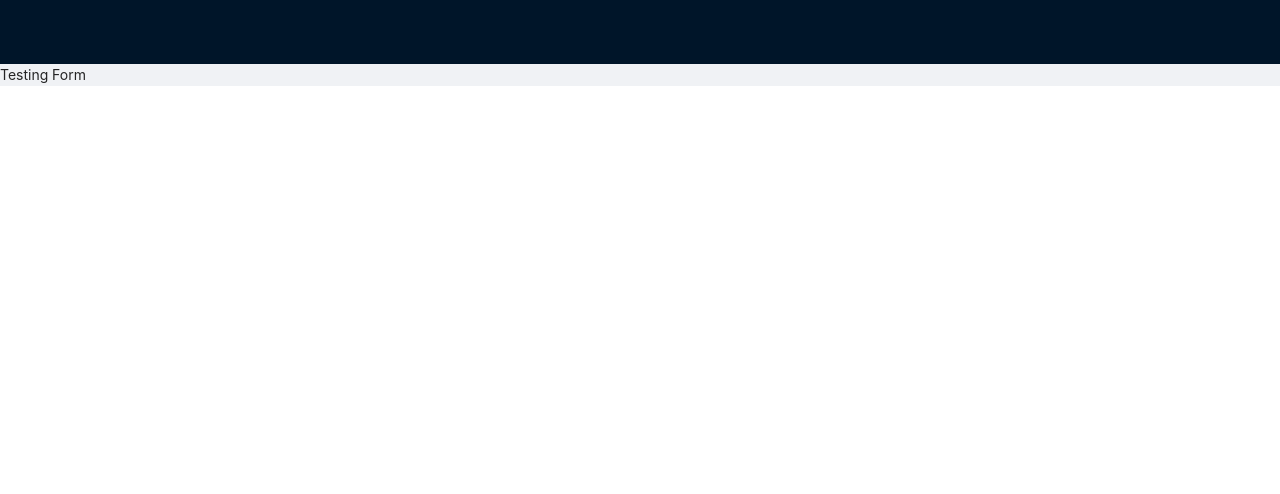
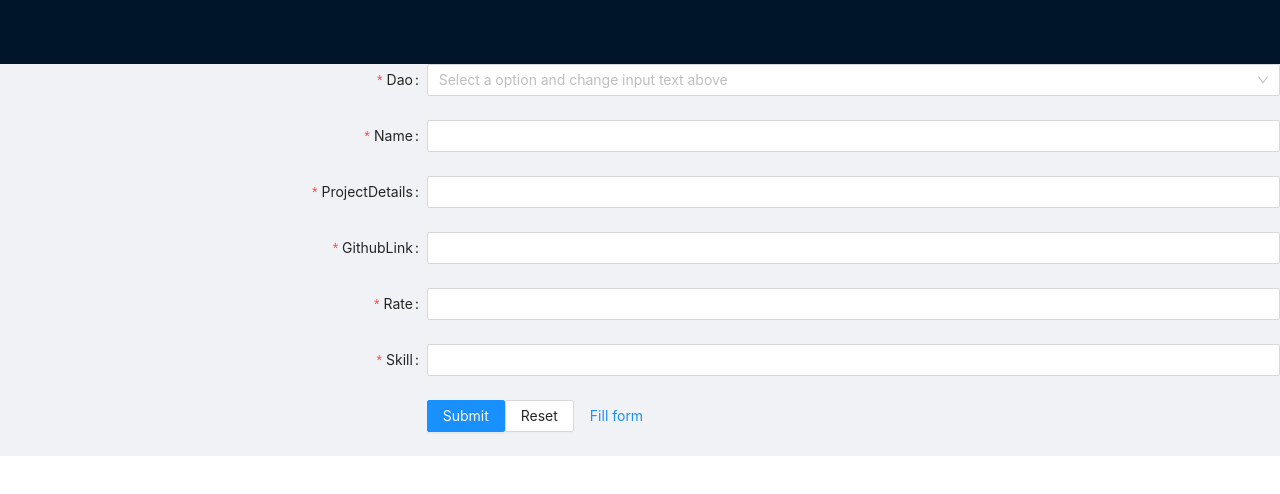
Before and after one commit to Charan-Kumar/TechQuorum, a React (Create React App) app: page /create_profile in a window 1280 px wide. Shown: the top 494 px of the page. Built offline with nearby package versions, Linux system fonts and the light colour scheme.

Commit message:
Added changes for end user basic form creation and upload the data to ipfs

```diff
--- a/package.json
+++ b/package.json
@@ -9,16 +9,19 @@
     "@testing-library/user-event": "^13.5.0",
     "@usedapp/core": "^0.12.1",
     "antd": "^4.19.3",
+    "buffer": "^6.0.3",
     "ethers": "^5.6.1",
     "graphql": "^16.3.0",
     "jwt-encode": "^1.0.1",
+    "minimist": "^1.2.5",
     "moment": "^2.29.1",
     "omit-deep": "^0.3.0",
     "react": "^18.0.0",
     "react-dom": "^18.0.0",
     "react-router-dom": "^6.2.1",
     "react-scripts": "5.0.0",
-    "web-vitals": "^2.1.4"
+    "web-vitals": "^2.1.4",
+    "web3.storage": "^3.1.0"
   },
   "scripts": {
     "start": "react-scripts start",
--- a/src/components/Profile/CreateProfile.js
+++ b/src/components/Profile/CreateProfile.js
@@ -1,9 +1,214 @@
-import React from 'react'
+import React from 'react';
+import ReactDOM from 'react-dom';
+import { Form, Input, Button, Select } from 'antd';
+import { Web3Storage } from 'web3.storage'
+import { getFilesFromPath } from 'web3.storage'
+import { File } from 'web3.storage'
+import {Buffer} from 'buffer';
+
+function makeFileObjects (values) {
+  // You can create File objects from a Buffer of binary data
+  // see: https://nodejs.org/api/buffer.html
+  // Here we're just storing a JSON object, but you can store images,
+  // audio, or whatever you want!
+  //const objq1 = { handle:'handle of lens', handleDAO:'handle of DAO', question:'text data', link:'link', code:'code', }
+  //const obja1 = { handleQU:'handle of Q of User', handleAU:'handle of Ans of User', handleDAO:'handle of DAO', question:'text data', link:'link', code:'code', }
+  const buffer1 = Buffer.from(JSON.stringify(values))
+  //const buffer2 = Buffer.from(JSON.stringify(obja1))
+
+  const files = [
+    new File([buffer1], 'q1.json'),
+    //new File([buffer2], 'a1.json')
+  ]
+  return files
+}
+function getAccessToken () {
+  // If you're just testing, you can paste in a token
+  // and uncomment the following line:
+   return 'eyJhbGciOiJIUzI1NiIsInR5cCI6IkpXVCJ9.eyJzdWIiOiJkaWQ6ZXRocjoweDY2OEJBQTIyRTk0QjJENjAzOTMwMjQxMTAzNmUxQzQyMzFkNURFY2MiLCJpc3MiOiJ3ZWIzLXN0b3JhZ2UiLCJpYXQiOjE2NDkzNDk0Mjk0NTcsIm5hbWUiOiJUZXN0In0.4FwYdVSQauy64v3HPLeQLhpHDCTdP5-ky2tYXrmb954'
+
+  // In a real app, it's better to read an access token from an
+  // environement variable or other configuration that's kept outside of
+  // your code base. For this to work, you need to set the
+  // WEB3STORAGE_TOKEN environment variable before you run your code.
+  //return process.env.WEB3STORAGE_TOKEN
+}
+
+function makeStorageClient () {
+  return new Web3Storage({ token: getAccessToken() })
+}
+
+async function storeFiles (files) {
+  const client = makeStorageClient()
+
+  const cid = await client.put(files)
+  console.log('stored files with cid:', cid)
+  return cid
+}
+const { Option } = Select;
+const layout = {
+  labelCol: {
+    span: 8,
+  },
+  wrapperCol: {
+    span: 16,
+  },
+};
+const tailLayout = {
+  wrapperCol: {
+    offset: 8,
+    span: 16,
+  },
+};
 
 export default function CreateProfile() {
+  const [form] = Form.useForm();
+
+  const onDaoChange = (value) => {
+    switch (value) {
+      case 'dao1':
+        /*form.setFieldsValue({
+          note: 'Hi, man!',
+        });*/
+        return;
+
+      case 'dao2':
+        /*form.setFieldsValue({
+          note: 'Hi, lady!',
+        });*/
+        return;
+
+      case 'other':
+        /*form.setFieldsValue({
+          note: 'Hi there!',
+        });*/
+    }
+  };
+
+  const onFinish = (values) => {
+    const files = makeFileObjects(values)
+    storeFiles (files)
+    console.log(values);
+  };
+
+  const onReset = () => {
+    form.resetFields();
+  };
+
+  const onFill = () => {
+    /*form.setFieldsValue({
+      note: 'Hello world!',
+      gender: 'male',
+    });*/
+  };
+
   return (
-    <div>
-      Testing Form
-    </div>
-  )
-}
+    <Form {...layout} form={form} name="control-hooks" onFinish={onFinish}>
+      <Form.Item
+        name="dao"
+        label="Dao"
+        rules={[
+          {
+            required: true,
+          },
+        ]}
+      >
+        <Select
+          placeholder="Select a option and change input text above"
+          onChange={onDaoChange}
+          allowClear
+        >
+          <Option value="dao1">dao1</Option>
+          <Option value="dao2">dao2</Option>
+          <Option value="other">other</Option>
+        </Select>
+      </Form.Item>
+      <Form.Item
+        noStyle
+        shouldUpdate={(prevValues, currentValues) => prevValues.dao !== currentValues.dao}
+      >
+        {({ getFieldValue }) =>
+          getFieldValue('dao') === 'other' ? (
+            <Form.Item
+              name="customizeDao"
+              label="Customize Dao"
+              rules={[
+                {
+                  required: true,
+                },
+              ]}
+            >
+              <Input />
+            </Form.Item>
+          ) : null
+        }
+      </Form.Item>
+      <Form.Item
+        name="name"
+        label="Name"
+        rules={[
+          {
+            required: true,
+          },
+        ]}
+      >
+        <Input />
+      </Form.Item>
+      <Form.Item
+        name="projectdetails"
+        label="ProjectDetails"
+        rules={[
+          {
+            required: true,
+          },
+        ]}
+      >
+        <Input />
+      </Form.Item>
+      <Form.Item
+        name="githublink"
+        label="GithubLink"
+        rules={[
+          {
+            required: true,
+          },
+        ]}
+      >
+        <Input />
+      </Form.Item>
+      <Form.Item
+        name="rate"
+        label="Rate"
+        rules={[
+          {
+            required: true,
+          },
+        ]}
+      >
+        <Input />
+      </Form.Item>
+      <Form.Item
+        name="skill"
+        label="Skill"
+        rules={[
+          {
+            required: true,
+          },
+        ]}
+      >
+        <Input />
+      </Form.Item>
+      <Form.Item {...tailLayout}>
+        <Button type="primary" htmlType="submit">
+          Submit
+        </Button>
+        <Button htmlType="button" onClick={onReset}>
+          Reset
+        </Button>
+        <Button type="link" htmlType="button" onClick={onFill}>
+          Fill form
+        </Button>
+      </Form.Item>
+    </Form>
+  );
+};
```
Also changed, not shown: 1 other file (tests, documents, lock files or other folders).
